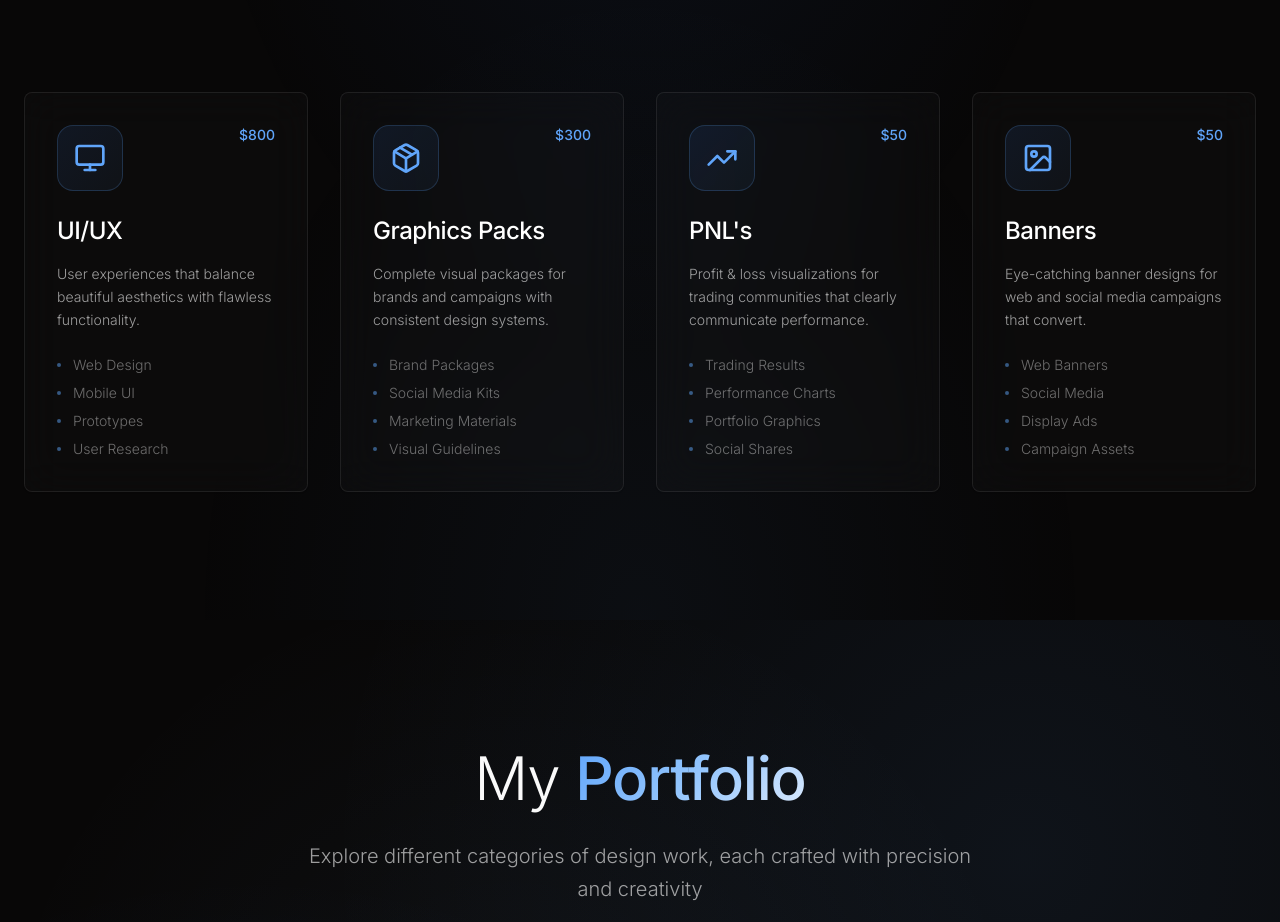
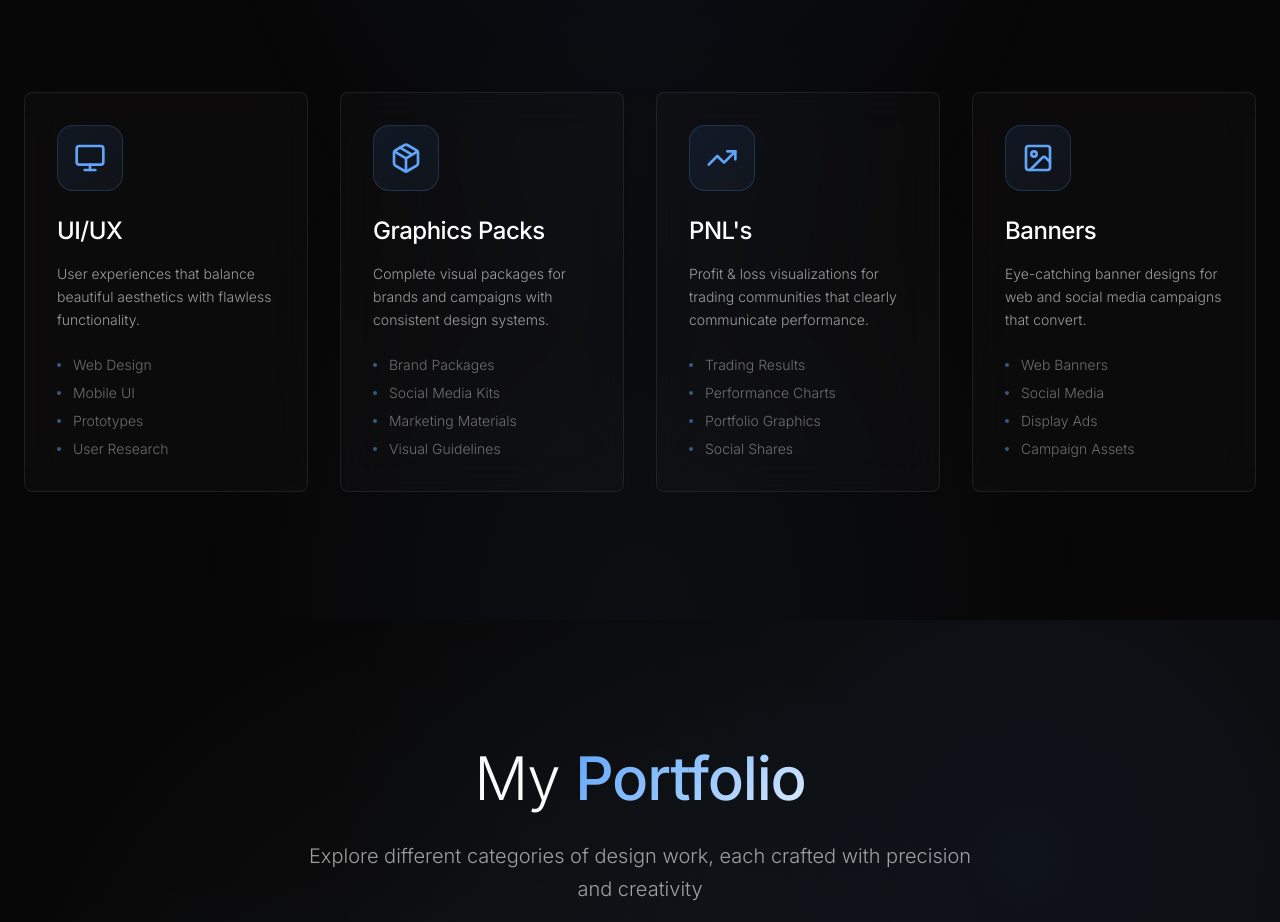
Before and after one commit to zakariyyazeb108/degen-neon-canvas, a React (Vite) app: page / in a window 1280 px wide. Shown: the part 1080-2002 px from the top of the page. Built offline with nearby package versions, Linux system fonts and the light colour scheme.

Commit message:
Remove service prices
Removed all price displays from the service cards in `Services.tsx`.

```diff
--- a/src/components/Services.tsx
+++ b/src/components/Services.tsx
@@ -1,3 +1,4 @@
+
 import { Card } from "@/components/ui/card";
 import { Monitor, Package, TrendingUp, Image } from "lucide-react";
 
@@ -7,29 +8,25 @@ const Services = () => {
       icon: Monitor,
       title: "UI/UX",
       description: "User experiences that balance beautiful aesthetics with flawless functionality.",
-      features: ["Web Design", "Mobile UI", "Prototypes", "User Research"],
-      price: "$800"
+      features: ["Web Design", "Mobile UI", "Prototypes", "User Research"]
     },
     {
       icon: Package,
       title: "Graphics Packs",
       description: "Complete visual packages for brands and campaigns with consistent design systems.",
-      features: ["Brand Packages", "Social Media Kits", "Marketing Materials", "Visual Guidelines"],
-      price: "$300"
+      features: ["Brand Packages", "Social Media Kits", "Marketing Materials", "Visual Guidelines"]
     },
     {
       icon: TrendingUp,
       title: "PNL's",
       description: "Profit & loss visualizations for trading communities that clearly communicate performance.",
-      features: ["Trading Results", "Performance Charts", "Portfolio Graphics", "Social Shares"],
-      price: "$50"
+      features: ["Trading Results", "Performance Charts", "Portfolio Graphics", "Social Shares"]
     },
     {
       icon: Image,
       title: "Banners",
       description: "Eye-catching banner designs for web and social media campaigns that convert.",
-      features: ["Web Banners", "Social Media", "Display Ads", "Campaign Assets"],
-      price: "$50"
+      features: ["Web Banners", "Social Media", "Display Ads", "Campaign Assets"]
     }
   ];
 
@@ -50,12 +47,9 @@ const Services = () => {
             <div key={service.title}>
               <Card className="premium-card p-8 h-full group">
                 <div className="space-y-6">
-                  {/* Icon & Price */}
-                  <div className="flex items-start justify-between">
-                    <div className="inline-flex p-4 rounded-2xl bg-gradient-to-br from-blue-500/10 to-blue-400/5 border border-blue-400/20">
-                      <service.icon className="w-8 h-8 text-blue-400" />
-                    </div>
-                    <span className="text-blue-400 font-medium text-sm">{service.price}</span>
+                  {/* Icon */}
+                  <div className="inline-flex p-4 rounded-2xl bg-gradient-to-br from-blue-500/10 to-blue-400/5 border border-blue-400/20">
+                    <service.icon className="w-8 h-8 text-blue-400" />
                   </div>
 
                   {/* Content */}
```
